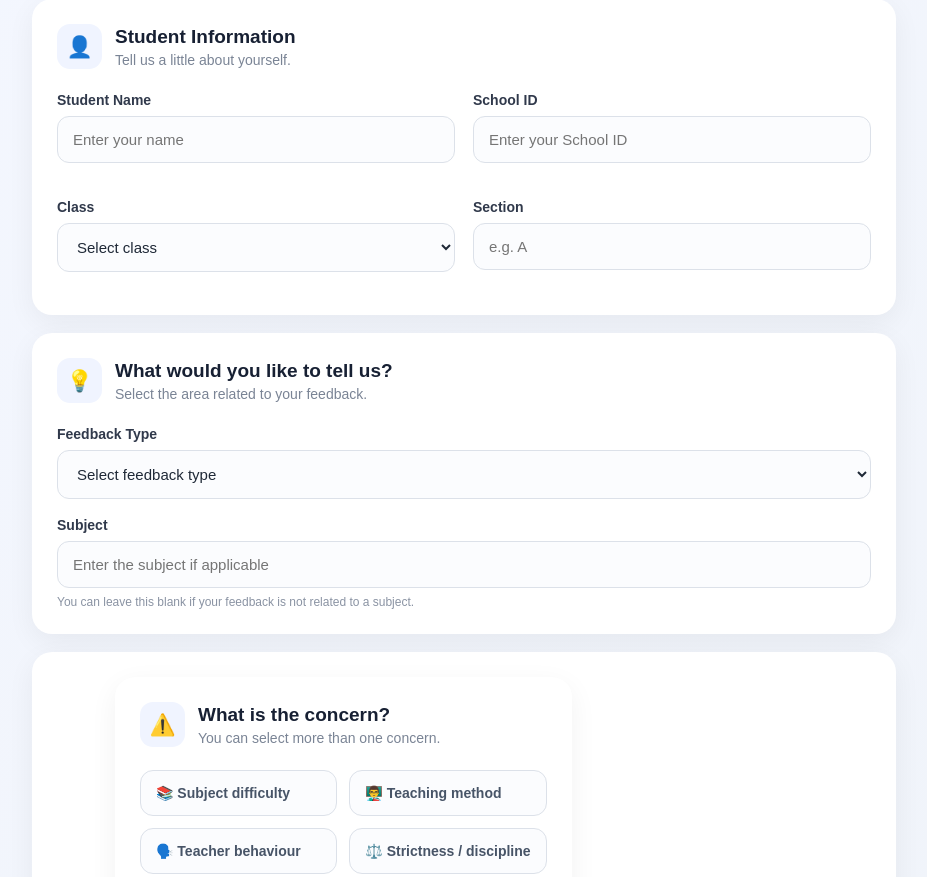
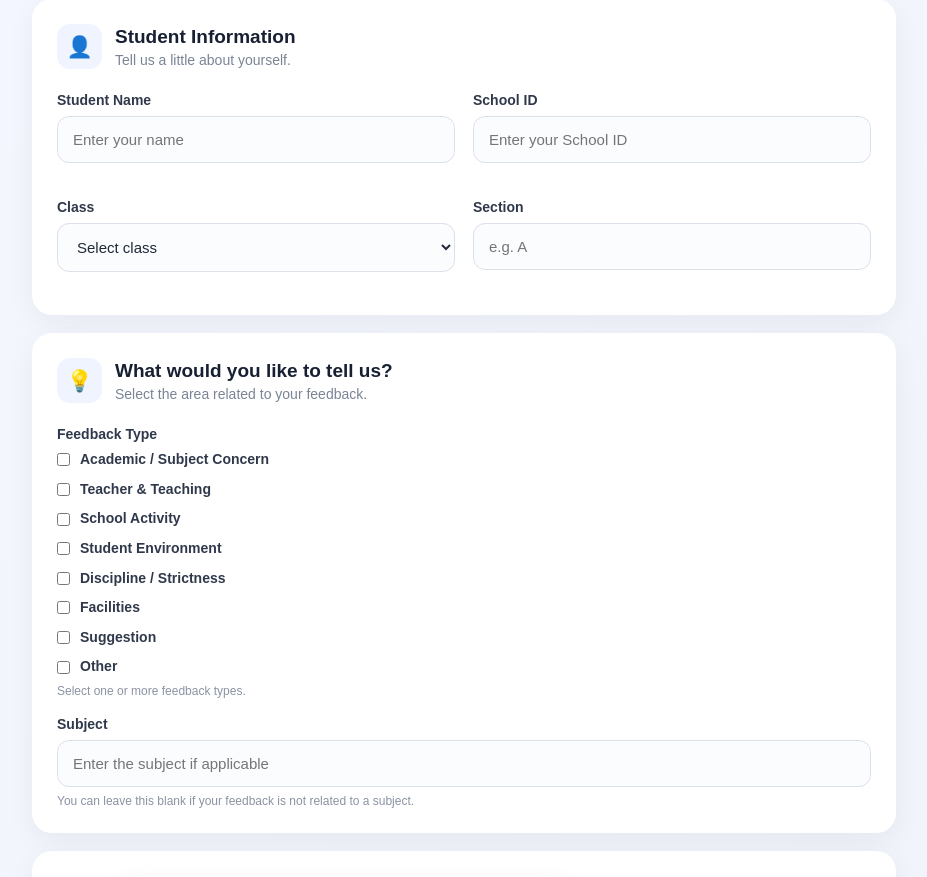
Before and after one commit to sufyankhankha44-afk/Fazaia-Feedback-System, a Flask app: page / in a window 1280 px wide. Shown: the part 301-1178 px from the top of the page, without its empty margins (176-1103 px from the left). Run offline with Flask 3, Linux system fonts and the light colour scheme; parts of the project's set-up code (start-up, migrations or seed data) failed here and were passed over.

Commit message:
Update feedback system

```diff
--- a/app.py
+++ b/app.py
@@ -324,12 +324,33 @@ def submit_feedback():
             )
         ).strip()
 
-        feedback_type = str(
-            data.get(
-                "feedback_type",
-                ""
-            )
-        ).strip()
+        # ==================================
+        # GET MULTIPLE FEEDBACK TYPES
+        # ==================================
+
+        feedback_types = data.get(
+            "feedback_type",
+            []
+        )
+
+        if isinstance(
+            feedback_types,
+            str
+        ):
+
+            feedback_types = [
+                feedback_types
+            ]
+
+        feedback_types = [
+
+            str(item).strip()
+
+            for item in feedback_types
+
+            if str(item).strip()
+
+        ]
 
         subject = str(
             data.get(
@@ -400,12 +421,12 @@ def submit_feedback():
             }), 400
 
 
-        if not feedback_type:
+        if not feedback_types:
 
             return jsonify({
                 "success": False,
                 "message":
-                    "Please select the feedback type."
+                    "Please select at least one feedback type."
             }), 400
 
 
@@ -456,9 +477,9 @@ def submit_feedback():
         # ==================================
         # MAIN FEEDBACK RECORD
         #
-        # IMPORTANT:
-        # We are NOT requiring a matching
-        # classes table row anymore.
+        # This is the common information.
+        # A separate copy will be created
+        # for every selected feedback type.
         # ==================================
 
         feedback_record = {
@@ -482,7 +503,15 @@ def submit_feedback():
                 rating,
 
             "description":
-                problem_description,
+                (
+                    problem_description
+                    + (
+                        " | Additional: "
+                        + additional_feedback
+                        if additional_feedback
+                        else ""
+                    )
+                ),
 
             "status":
                 "New",
@@ -493,24 +522,14 @@ def submit_feedback():
             "updated_at":
                 current_time,
 
-            "description":
-    (
-        problem_description
-        + (
-            " | Additional: "
-            + additional_feedback
-            if additional_feedback
-            else ""
-        )
-    ),
             "class_name":
                 class_name,
 
             "feedback_type":
-                feedback_type,
+                "",
 
             "problems":
-    problem_text
+                problem_text
         }
 
 
@@ -537,47 +556,65 @@ def submit_feedback():
 
 
         # ==================================
-        # OPTIONAL CATEGORY ID
+        # INSERT ONE RECORD FOR EACH
+        # SELECTED FEEDBACK TYPE
         # ==================================
 
-        category_id = find_related_id(
-            "feedback_categories",
-            feedback_type
-        )
+        for feedback_type in feedback_types:
 
-        if category_id is not None:
+            record = feedback_record.copy()
 
-            feedback_record[
-                "category_id"
-            ] = category_id
+            record[
+                "feedback_type"
+            ] = feedback_type
+
+
+            # ==================================
+            # OPTIONAL CATEGORY ID
+            # ==================================
+
+            category_id = find_related_id(
+                "feedback_categories",
+                feedback_type
+            )
+
+            if category_id is not None:
+
+                record[
+                    "category_id"
+                ] = category_id
+
+
+            # ==================================
+            # INSERT INTO SUPABASE
+            # ==================================
+
+            print(
+                "SUBMITTING FEEDBACK:"
+            )
+
+            print(
+                record
+            )
+
+
+            response = (
+                supabase
+                .table("feedback")
+                .insert(record)
+                .execute()
+            )
+
+
+            print(
+                "FEEDBACK INSERTED:",
+                response.data
+            )
 
 
         # ==================================
-        # INSERT INTO SUPABASE
+        # SUCCESS RESPONSE
         # ==================================
-
-        print(
-            "SUBMITTING FEEDBACK:"
-        )
-
-        print(
-            feedback_record
-        )
-
-
-        response = (
-            supabase
-            .table("feedback")
-            .insert(feedback_record)
-            .execute()
-        )
-
-
-        print(
-            "FEEDBACK INSERTED:",
-            response.data
-        )
-
 
         return jsonify({
 
--- a/static/script.js
+++ b/static/script.js
@@ -5,10 +5,34 @@ form.addEventListener("submit", async function (event) {
 
     event.preventDefault();
 
+
     // Get selected rating
     const selectedRating = document.querySelector(
         'input[name="rating"]:checked'
     );
+
+
+    // Get selected feedback types
+    const selectedFeedbackTypes = Array.from(
+        document.querySelectorAll(
+            'input[name="feedback_type"]:checked'
+        )
+    ).map(function (checkbox) {
+        return checkbox.value;
+    });
+
+
+    // Require at least one feedback type
+    if (selectedFeedbackTypes.length === 0) {
+
+        message.textContent =
+            "Please select at least one feedback type.";
+
+        message.style.color = "#c0392b";
+
+        return;
+    }
+
 
     // Get selected concerns
     const selectedProblems = Array.from(
@@ -18,11 +42,6 @@ form.addEventListener("submit", async function (event) {
     ).map(function (checkbox) {
         return checkbox.value;
     });
-
-    // Get written problem description
-    const problemDescription = document.getElementById(
-        "problem_description"
-    ).value.trim();
 
 
     // Require at least one concern
@@ -35,6 +54,12 @@ form.addEventListener("submit", async function (event) {
 
         return;
     }
+
+
+    // Get written problem description
+    const problemDescription = document.getElementById(
+        "problem_description"
+    ).value.trim();
 
 
     // Prepare feedback data
@@ -56,9 +81,7 @@ form.addEventListener("submit", async function (event) {
             "section"
         ).value.trim(),
 
-        feedback_type: document.getElementById(
-            "feedback_type"
-        ).value,
+        feedback_type: selectedFeedbackTypes,
 
         subject: document.getElementById(
             "subject"
@@ -114,8 +137,10 @@ form.addEventListener("submit", async function (event) {
             message.style.color =
                 "#16803c";
 
+
             // Clear the form
             form.reset();
+
 
             // Return to top
             window.scrollTo({
@@ -128,8 +153,10 @@ form.addEventListener("submit", async function (event) {
 
             message.textContent =
                 "⚠ " +
-                (result.message ||
-                "Something went wrong.");
+                (
+                    result.message ||
+                    "Something went wrong."
+                );
 
             message.style.color =
                 "#c0392b";
--- a/static/style.css
+++ b/static/style.css
@@ -971,3 +971,32 @@ footer span {
     }
 
 }
+/* ============================= */
+/* FEEDBACK TYPE CHECKBOXES */
+/* ============================= */
+
+.feedback-type-options {
+    display: flex;
+    flex-direction: column;
+    gap: 10px;
+}
+
+.feedback-option {
+    display: flex;
+    align-items: center;
+    gap: 10px;
+    margin: 0;
+    width: 100%;
+    cursor: pointer;
+}
+
+.feedback-option input[type="checkbox"] {
+    width: auto;
+    margin: 0;
+    flex-shrink: 0;
+}
+
+.feedback-option span {
+    margin: 0;
+    line-height: 1.4;
+}
--- a/templates/index.html
+++ b/templates/index.html
@@ -208,54 +208,91 @@
 
                 <div class="field">
 
-                    <label for="feedback_type">
-                        Feedback Type
-                    </label>
+    <label>
+       <b> Feedback Type</b>
+    </label>
 
-                    <select
-                        id="feedback_type"
-                        required
-                    >
+    <div class="feedback-type-options">
 
-                        <option value="">
-                            Select feedback type
-                        </option>
+        <label class="feedback-option">
+            <input
+                type="checkbox"
+                name="feedback_type"
+                value="Academic / Subject Concern"
+            >
+            <span>Academic / Subject Concern</span>
+        </label>
 
-                        <option>
-                            Academic / Subject Concern
-                        </option>
+        <label class="feedback-option">
+            <input
+                type="checkbox"
+                name="feedback_type"
+                value="Teacher & Teaching"
+            >
+            <span>Teacher & Teaching</span>
+        </label>
 
-                        <option>
-                            Teacher & Teaching
-                        </option>
+        <label class="feedback-option">
+            <input
+                type="checkbox"
+                name="feedback_type"
+                value="School Activity"
+            >
+            <span>School Activity</span>
+        </label>
 
-                        <option>
-                            School Activity
-                        </option>
+        <label class="feedback-option">
+            <input
+                type="checkbox"
+                name="feedback_type"
+                value="Student Environment"
+            >
+            <span>Student Environment</span>
+        </label>
 
-                        <option>
-                            Student Environment
-                        </option>
+        <label class="feedback-option">
+            <input
+                type="checkbox"
+                name="feedback_type"
+                value="Discipline / Strictness"
+            >
+            <span>Discipline / Strictness</span>
+        </label>
 
-                        <option>
-                            Discipline / Strictness
-                        </option>
+        <label class="feedback-option">
+            <input
+                type="checkbox"
+                name="feedback_type"
+                value="Facilities"
+            >
+            <span>Facilities</span>
+        </label>
 
-                        <option>
-                            Facilities
-                        </option>
+        <label class="feedback-option">
+            <input
+                type="checkbox"
+                name="feedback_type"
+                value="Suggestion"
+            >
+            <span>Suggestion</span>
+        </label>
 
-                        <option>
-                            Suggestion
-                        </option>
+        <label class="feedback-option">
+            <input
+                type="checkbox"
+                name="feedback_type"
+                value="Other"
+            >
+            <span>Other</span>
+        </label>
 
-                        <option>
-                            Other
-                        </option>
+    </div>
 
-                    </select>
+    <small>
+        Select one or more feedback types.
+    </small>
 
-                </div>
+</div>
 
 
                 <div class="field">
```
